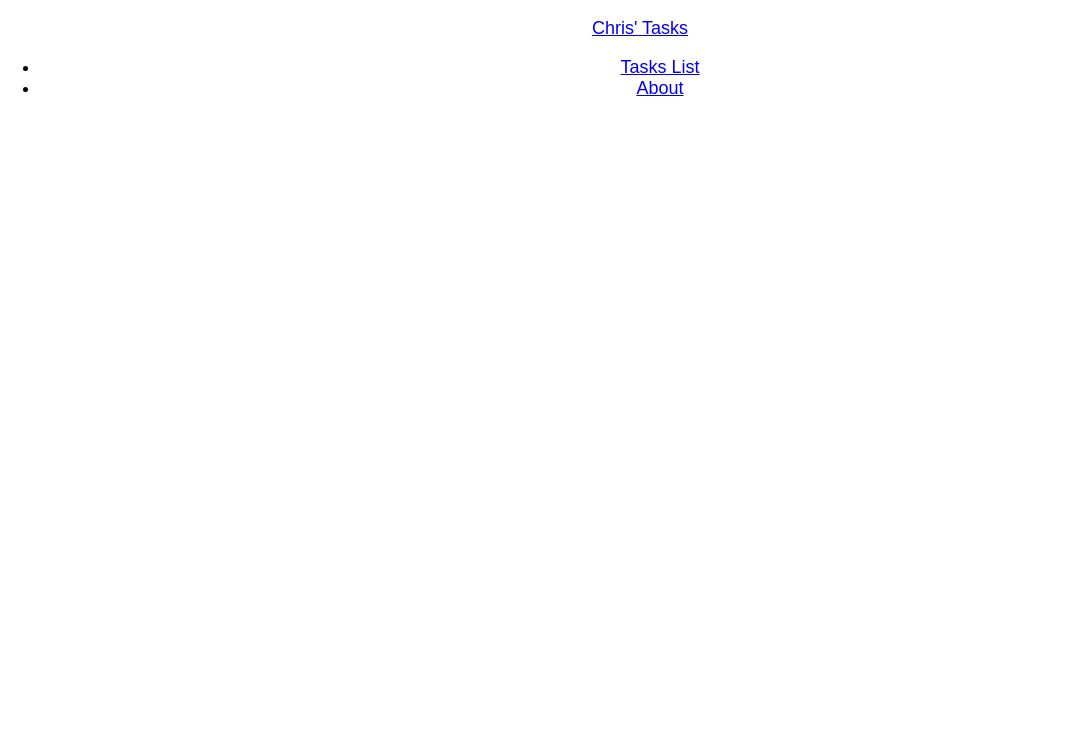
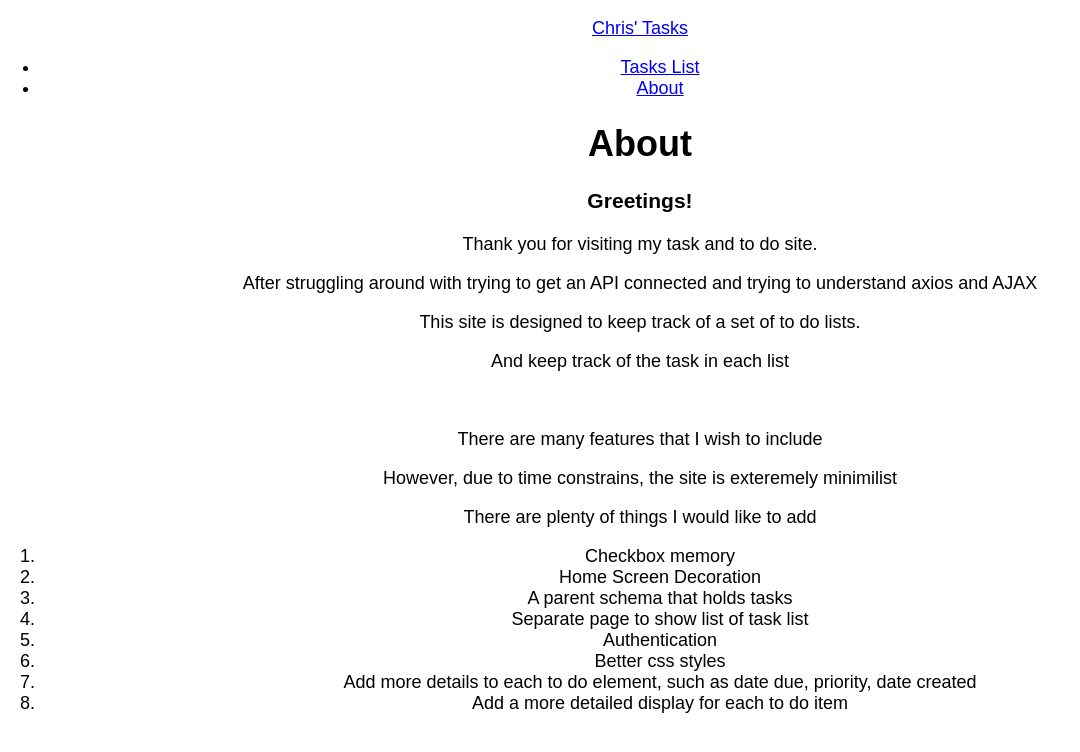
Before and after one commit to Chris-L-Tran/mern-lab, a React (Create React App) app: page /About in a window 1280 px wide. Shown: the top 752 px of the page, without its empty margins (0-1080 px from the left). Built offline with nearby package versions, Linux system fonts and the light colour scheme.

Commit message:
Created and add route page to router

```diff
--- /dev/null
+++ b/src/About.js
@@ -0,0 +1,35 @@
+import React, {Component} from 'react'
+
+class About extends Component {
+  render () {
+    return (
+      <div className='about'>
+        <h1>About</h1>
+
+        <h3>Greetings!</h3>
+
+        <p>Thank you for visiting my task and to do site.</p>
+        <p> After struggling around with trying to get an API connected and trying to understand axios and AJAX</p>
+        <p>This site is designed to keep track of a set of to do lists.</p>
+        <p>And keep track of the task in each list</p><br />
+        <p>There are many features that I wish to include</p>
+        <p>However, due to time constrains, the site is exteremely minimilist</p>
+
+        <p> There are plenty of things I would like to add </p>
+        <ol>
+          <li>Checkbox memory</li>
+          <li>Home Screen Decoration</li>
+          <li>A parent schema that holds tasks</li>
+          <li>Separate page to show list of task list</li>
+          <li>Authentication</li>
+          <li>Better css styles</li>
+          <li>Add more details to each to do element, such as date due, priority, date created</li>
+          <li>Add a more detailed display for each to do item</li>
+        </ol>
+
+      </div>
+    )
+  }
+}
+
+export default About
--- a/src/App.js
+++ b/src/App.js
@@ -6,6 +6,7 @@ import NavBar from './NavBar'
 import {Route, Switch} from 'react-router-dom'
 import TaskDetails from './TaskDetails'
 import TasksList from './TasksList'
+import About from './About'
 
 class App extends Component {
   render () {
@@ -26,6 +27,10 @@ class App extends Component {
               path='/Tasks/:title'
               component={TaskDetails}
             />
+            <Route
+              path='/About'
+              component={About}
+            />
           </Switch>
 
         </p>
```
